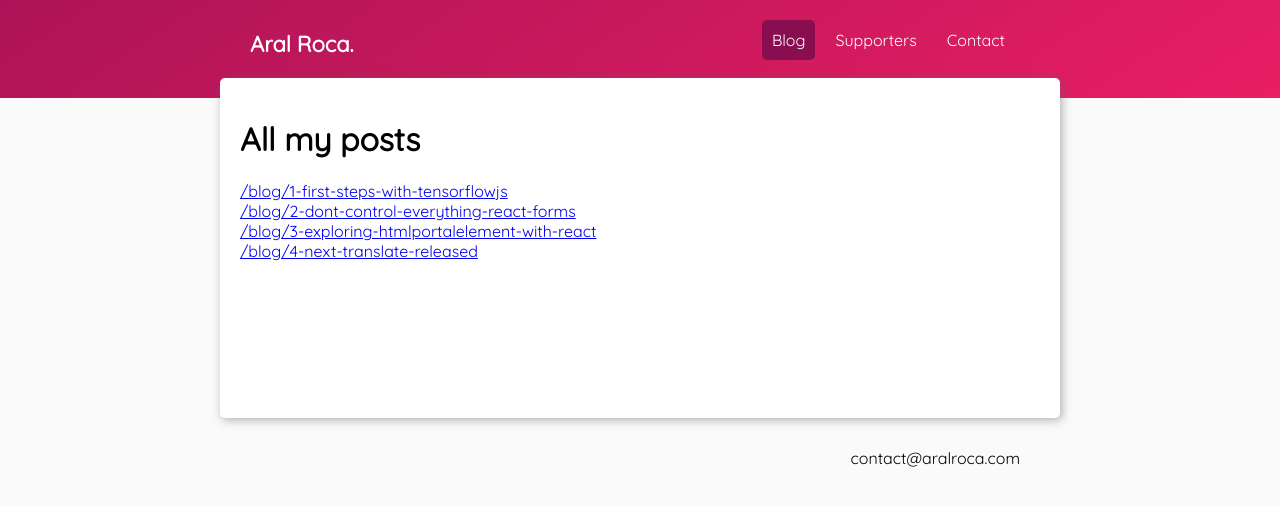
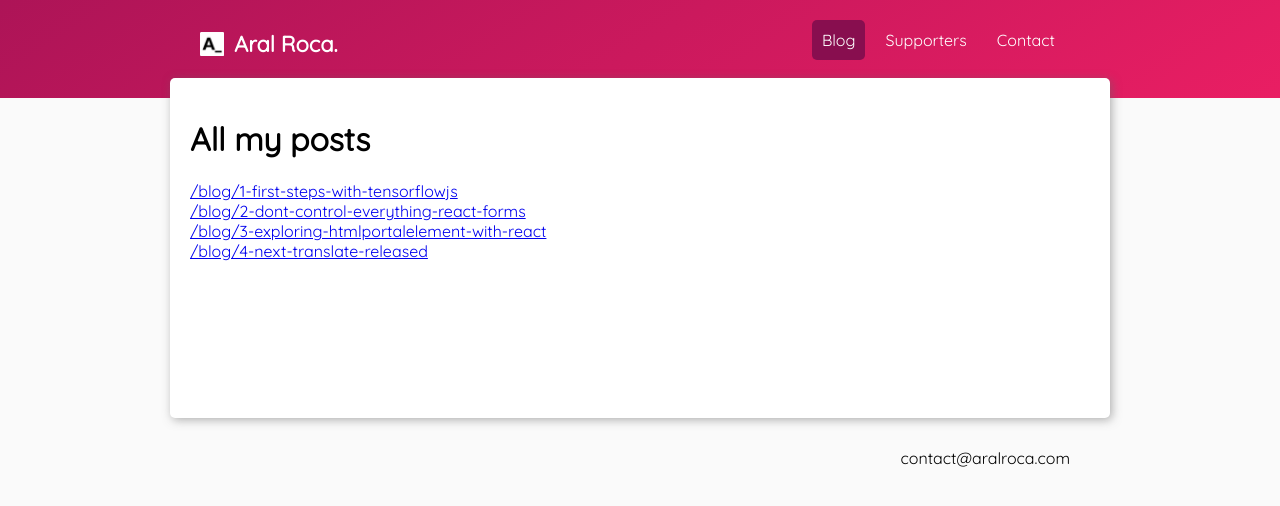
Before and after one commit to aralroca/aralroca.com, a Next.js app: page /blog in a window 1280 px wide. Shown: the top 506 px of the page. Built offline with nearby package versions, Linux system fonts and the light colour scheme.

Commit message:
Add logo + favicon

```diff
--- a/pages/_app.js
+++ b/pages/_app.js
@@ -12,6 +12,7 @@ export default function Layout({ Component, pageProps }) {
       <header>
         <Link href="/">
           <a title="Go to homepage" className="logo">
+            <img src="/images/logo.png" width={24} />
             Aral Roca.
           </a>
         </Link>
--- a/pages/blog/index.js
+++ b/pages/blog/index.js
@@ -1,9 +1,13 @@
 import Link from 'next/link'
+import Head from 'next/head'
 import fs from 'fs'
 
 export default function Blog({ posts }) {
   return (
     <>
+      <Head>
+        <title>Blog - Aral Roca</title>
+      </Head>
       <h1>All my posts</h1>
       {posts.map((post) => {
         return (
--- a/pages/contact.js
+++ b/pages/contact.js
@@ -1,6 +1,11 @@
+import Head from 'next/head'
+
 export default function Contact() {
   return (
     <>
+      <Head>
+        <title>Contact - Aral Roca</title>
+      </Head>
       <h1>Contact me</h1>
       This will be the contact page
     </>
--- a/pages/supporters.js
+++ b/pages/supporters.js
@@ -1,6 +1,11 @@
+import Head from 'next/head'
+
 export default function Supporters() {
   return (
     <>
+      <Head>
+        <title>Supporters - Aral Roca</title>
+      </Head>
       <h1>Supporters</h1>
       This will be the supporters page
     </>
--- a/styles/main.css
+++ b/styles/main.css
@@ -1,3 +1,7 @@
+:root {
+  --max-screen-width: 900px;
+}
+
 body,
 html {
   font-family: QuickSand;
@@ -35,7 +39,7 @@ main img {
 header,
 footer {
   display: flex;
-  padding: 30px calc((100% - 800px) / 2) 40px;
+  padding: 30px calc((100% - var(--max-screen-width)) / 2) 40px;
 }
 
 footer {
@@ -57,8 +61,14 @@ header nav a {
 .logo {
   font-size: 22px;
   font-weight: bold;
+  display: flex;
+  align-items: center;
   color: white;
   padding-left: 10px;
+}
+
+.logo img {
+  margin-right: 10px;
 }
 
 .post-info,
@@ -81,7 +91,7 @@ main {
   border-radius: 5px;
   box-shadow: 2px 2px 10px 0px rgba(102, 102, 102, 0.5);
   margin-top: -20px;
-  max-width: 800px;
+  max-width: var(--max-screen-width);
   min-height: 300px;
   overflow-x: hidden;
   padding: 20px;
```
Also changed, not shown: pages/index.js (+9 -2 lines), public/images/logo.png (added), 1 other file (tests, documents, lock files or other folders).
